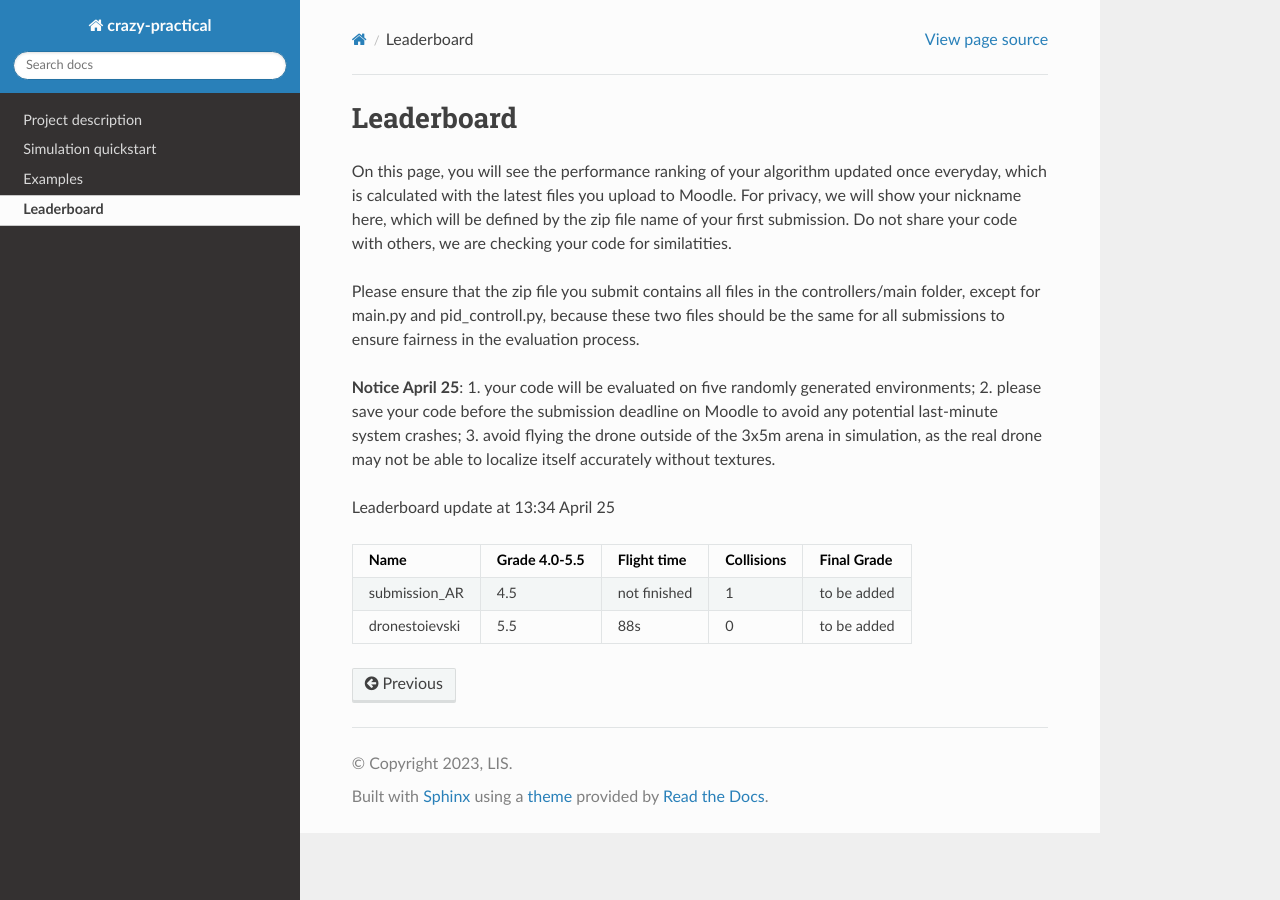
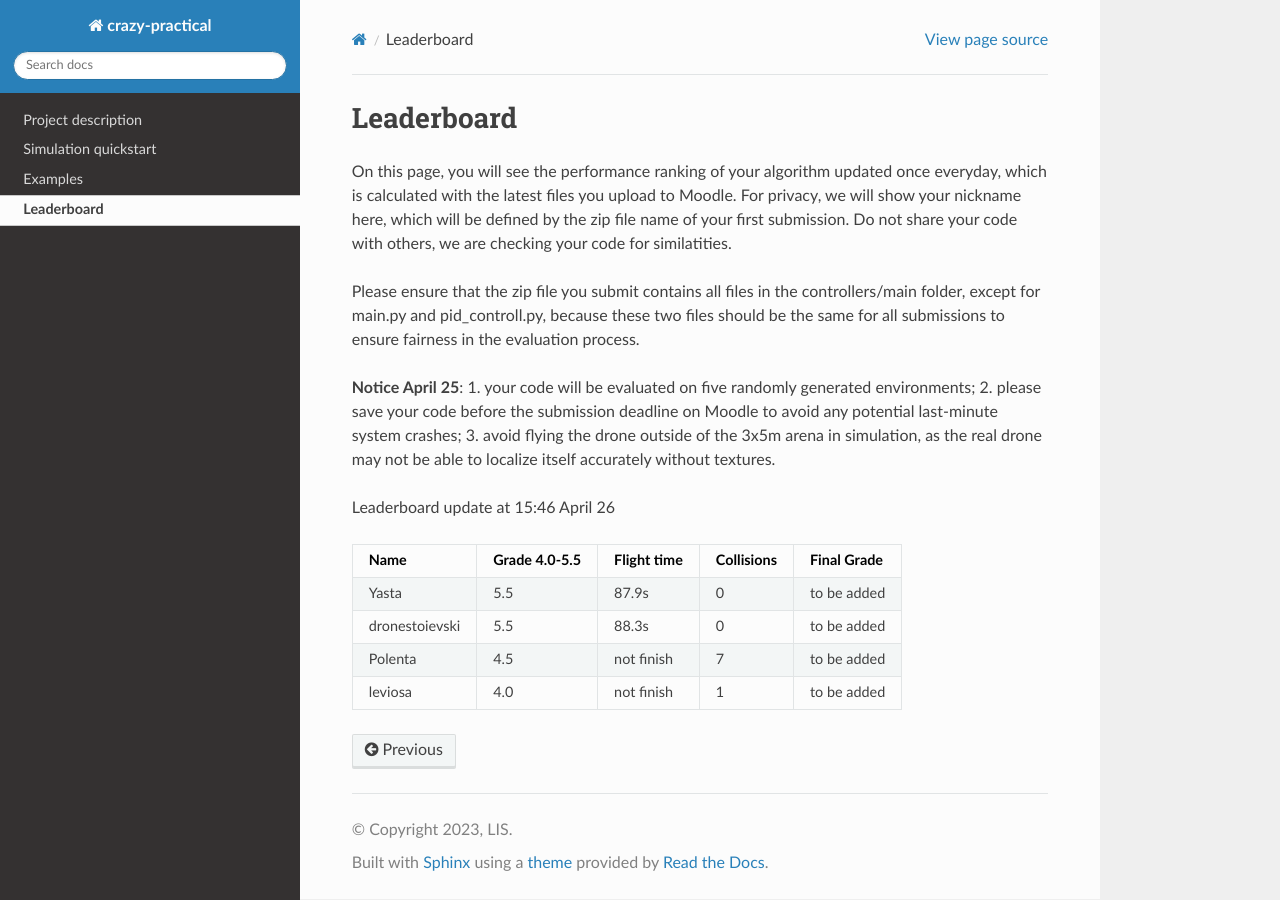
Before and after one commit to Ben-Jarvis/TEMP-crazy-tutorials-2024, a Sphinx documentation site: the page built from docs/leaderboard.rst, in a window 1280 px wide. Built offline with Sphinx 7.4.7 and the Read the Docs theme 2.0.0, drawn with Linux system fonts in a browser that asks for light colours.

Commit message:
leaderboard apr26

```diff
--- a/docs/leaderboard.rst
+++ b/docs/leaderboard.rst
@@ -9,11 +9,13 @@ Please ensure that the zip file you submit contains all files in the controllers
 
 **Notice April 25**: 1. your code will be evaluated on five randomly generated environments; 2. please save your code before the submission deadline on Moodle to avoid any potential last-minute system crashes; 3. avoid flying the drone outside of the 3x5m arena in simulation, as the real drone may not be able to localize itself accurately without textures.
 
-Leaderboard update at 13:34 April 25
+Leaderboard update at 15:46 April 26
 
-================== ============= ============ ========== ===========
-Name               Grade 4.0-5.5 Flight time  Collisions Final Grade
-================== ============= ============ ========== ===========
-submission_AR      4.5           not finished 1          to be added
-dronestoievski     5.5           88s          0          to be added
-================== ============= ============ ========== ===========
+=================== =============== =========== ========== ===========
+Name                Grade 4.0-5.5   Flight time Collisions Final Grade
+=================== =============== =========== ========== ===========
+Yasta               5.5             87.9s       0          to be added
+dronestoievski      5.5             88.3s       0          to be added
+Polenta             4.5             not finish  7          to be added
+leviosa             4.0             not finish  1          to be added
+=================== =============== =========== ========== ===========
```
